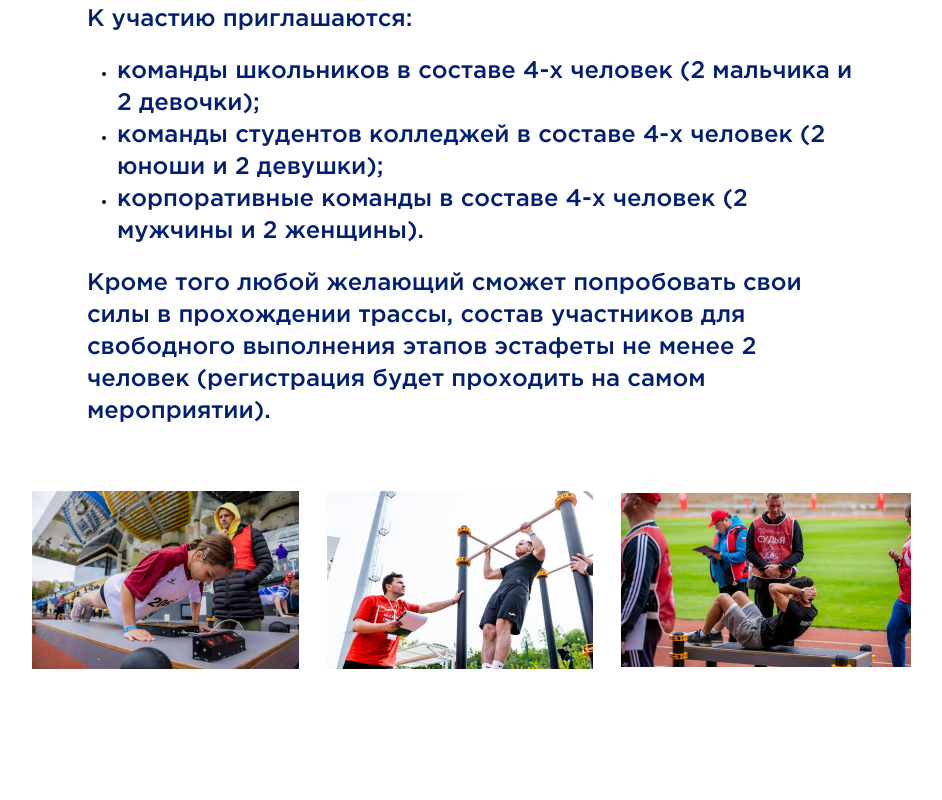
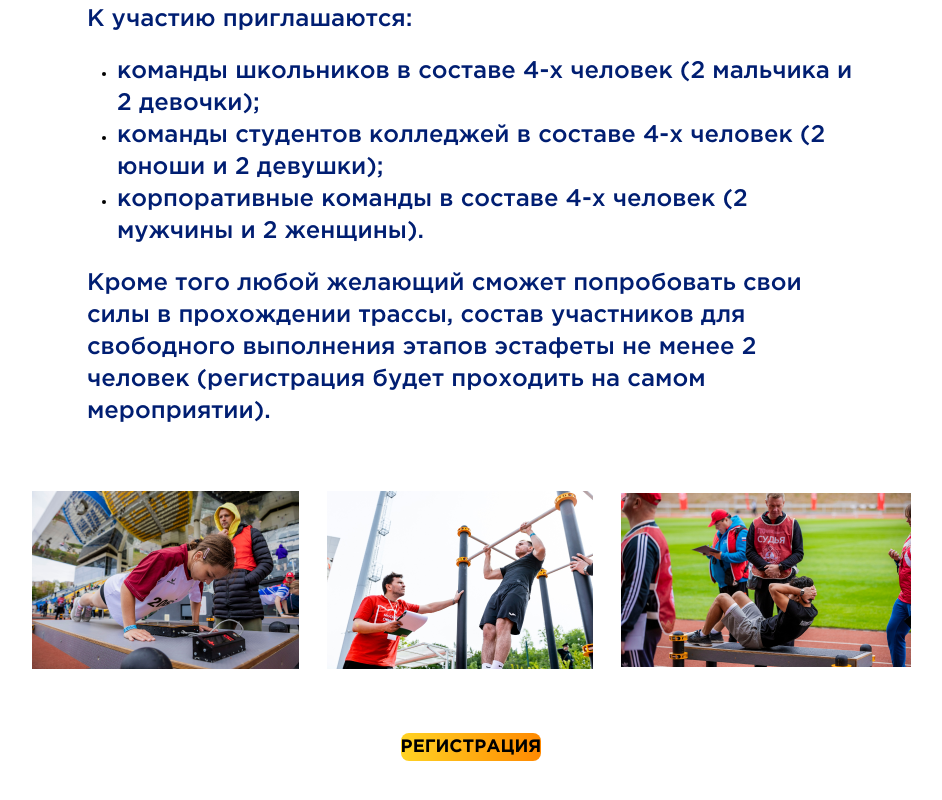
Before and after one commit to Dumanbruh/moscow-school-2024, a Next.js app: page /gto-games in a window 1280 px wide. Shown: the part 1316-2116 px from the top of the page, without its empty margins (169-1111 px from the left). Built offline with nearby package versions, Linux system fonts and the light colour scheme.

Commit message:
Refactor UI card component, add Register block to GTO Games page, and create Button component

```diff
--- a/app/components/gto-games/register-block.tsx
+++ b/app/components/gto-games/register-block.tsx
@@ -1,8 +1,11 @@
+"use client"
+
 import React from 'react'
+import Button from '../ui/button'
 
 const Register = () => {
     return (
-        <div className={"flex flex-col gap-16 mt-20 mb-64 px-64"}>
+        <div className={"flex justify-center items-center flex-col gap-16 mt-20 mb-64 px-64"}>
             <div dangerouslySetInnerHTML={{
                 __html: `
                 <div>
@@ -26,6 +29,8 @@ const Register = () => {
                 <img src="/images/desktop/gto-games/register/2.png" alt="register-2" />
                 <img src="/images/desktop/gto-games/register/3.png" alt="register-3" />
             </div>
+
+            <Button w={"309px"} h={"70px"} title={"РЕГИСТРАЦИЯ"} onClick={() => { }} />
         </div>
     )
 }
--- a/app/components/home-page/description-block.tsx
+++ b/app/components/home-page/description-block.tsx
@@ -14,14 +14,14 @@ const Description = () => {
 
     return (
         <div className={"relative"}>
-            <div className={"flex flex-col gap-16 px-40"}>
+            <div className={"flex flex-col gap-16 md:px-40"}>
                 <Header text={"Фестиваль школьного спорта"} />
                 <p className={"font-medium text-blue text-2xl"}>
                     Приглашаем москвичей и гостей столицы на самое масштабное событием в мире школьного спорта, на котором подведут итоги спортивного сезона 2023/2024 учебного года. Пройдут встречи с легендарными спортсменами, мастер – классы от звезд, финальные матчи школьных спортивных лиг, футбольный матч с игроками медийной футбольной лиги, игры ГТО, экстрим – шоу ВМХ, турниры по видам спорта, награждение лучших спортивных клубов в системе московского образования и многое другое. Вечером всех участников мероприятия ждет концертная программа, которая будет включать в себя розыгрыши призов, выступления творческих коллективов города, а также популярных артистов: Мии Бойка, ST и Звонкого.
                 </p>
-                <div className={"flex justify-center flex-row gap-9"}>
+                <div className={"flex flex-col md:flex-row justify-center items-center gap-9"}>
                     {images.map((image, index) => (
-                        <img key={index} style={{ width: "20%" }} src={image} alt={"description"} />
+                        <img key={index} src={image} alt={"description"} />
                     ))}
                 </div>
             </div>
--- /dev/null
+++ b/app/components/ui/button.tsx
@@ -0,0 +1,23 @@
+"use client"
+
+import React from 'react'
+
+interface BtnProps {
+    title: string;
+    onClick?: () => void;
+    w?: string;
+    h: string;
+}
+
+
+const Button = ({ title, onClick, w, h }: BtnProps) => {
+    return (
+        <button className={`w-[${w}] h-[${h}] rounded-lg text-lg font-bold`} style={{
+            background: "linear-gradient(90deg, #FFD324 0%, #FF8900 100%)"
+        }} onClick={onClick}>
+            {title}
+        </button>
+    )
+}
+
+export default Button
--- a/app/components/ui/card.tsx
+++ b/app/components/ui/card.tsx
@@ -36,7 +36,7 @@ const Card = ({
                 <p className={"header"} style={{ letterSpacing: "-1px", lineHeight: "60px", whiteSpace: "pre-line" }}>{title}</p>
 
                 <div>
-                    <p className={"font-medium text-xl"} style={{ lineHeight: "120%", whiteSpace: "pre-line" }}>{desc}</p>
+                    <p className={"font-medium text-xl cursor-pointer"} style={{ lineHeight: "120%", whiteSpace: "pre-line" }}>{desc}</p>
                 </div>
             </div>
         </div>
```
